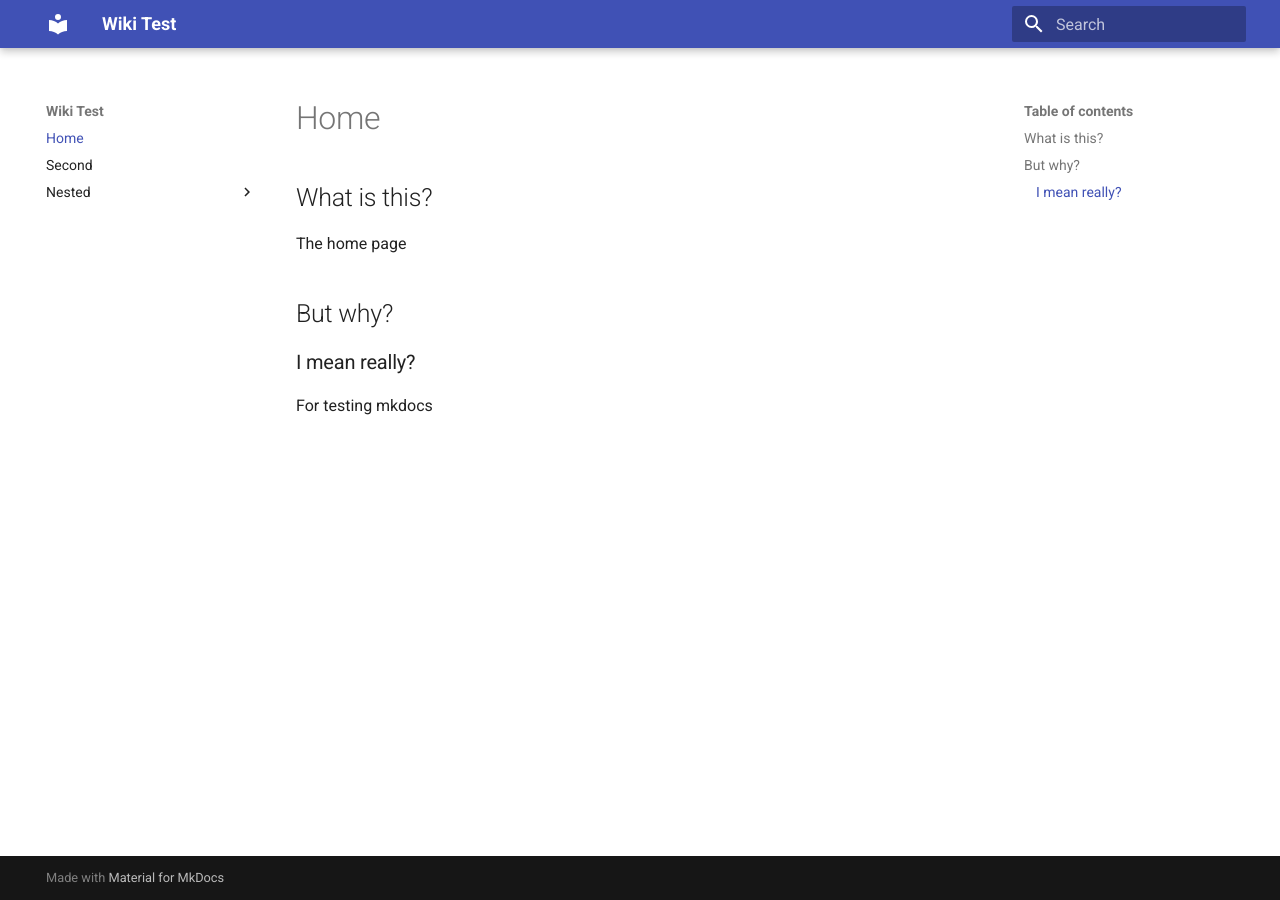
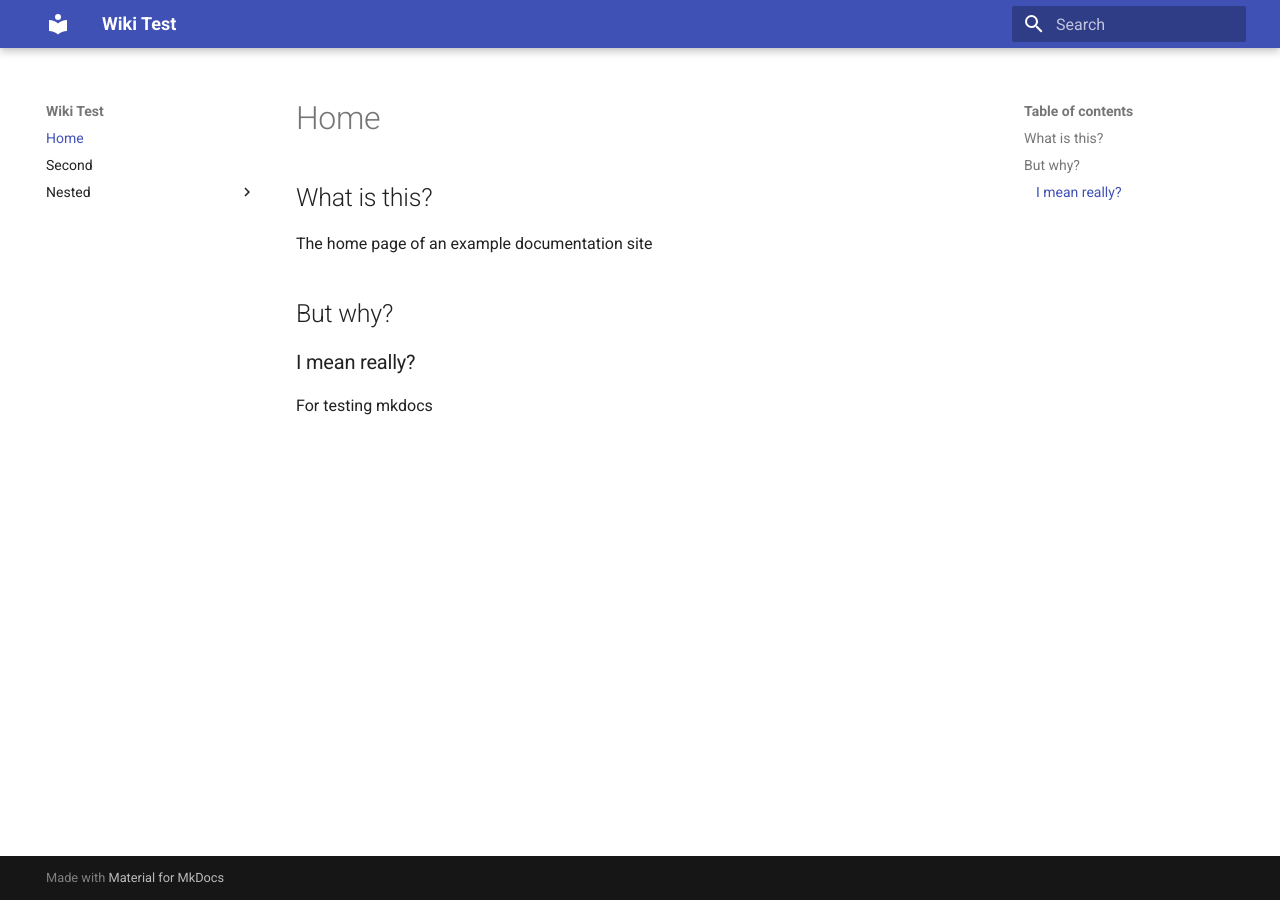
Before and after one commit to johndyer24/wiki-test, an MkDocs documentation site: the page built from docs/index.md, in a window 1280 px wide. Built offline with MkDocs 1.6.1 and Material for MkDocs 9.7.7, drawn with Linux system fonts in a browser that asks for light colours.

```diff
--- a/docs/index.md
+++ b/docs/index.md
@@ -1,6 +1,6 @@
 ## What is this?
 
-The home page
+The home page of an example documentation site
 
 ## But why?
 
```
Also changed, not shown: 1 other file.
